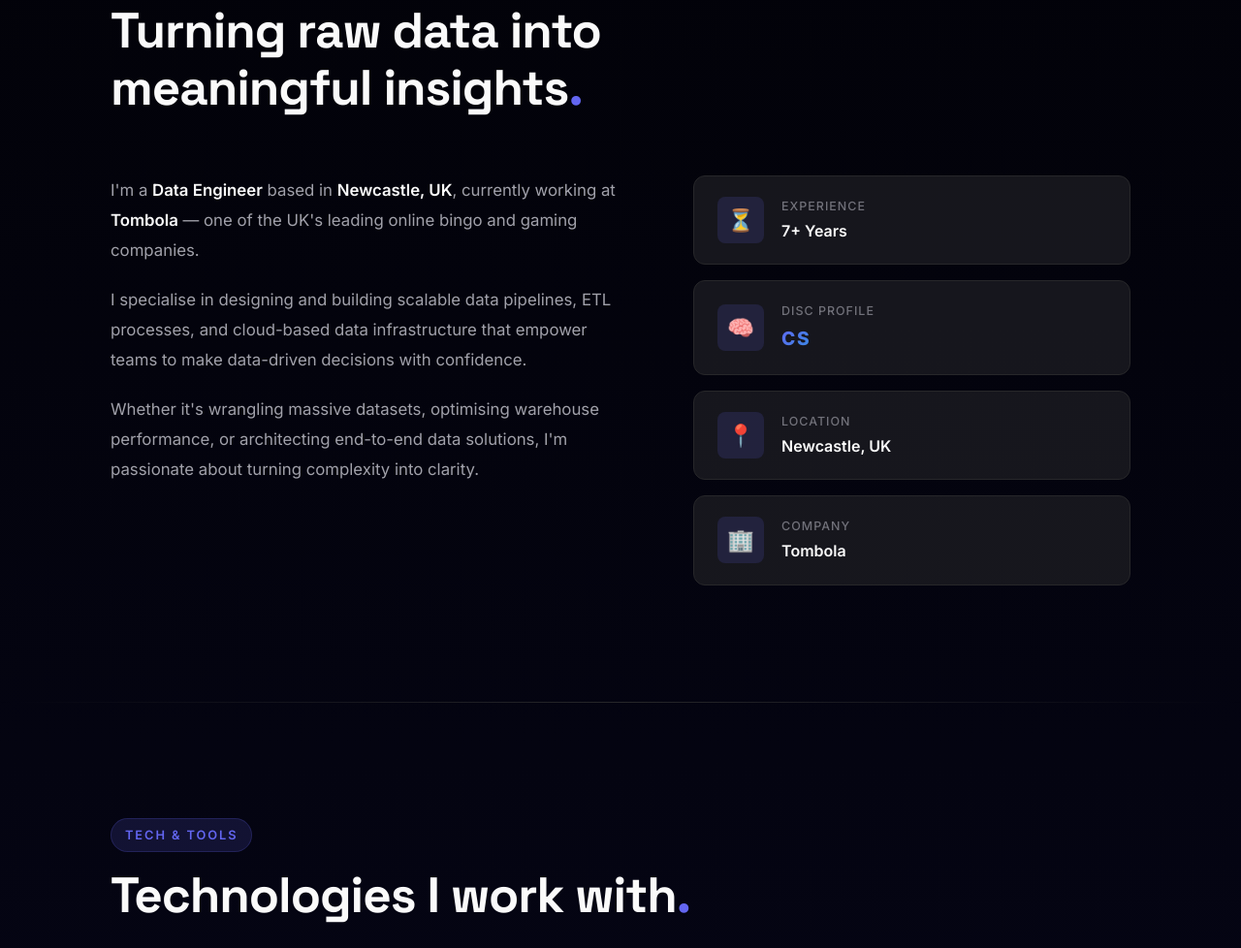
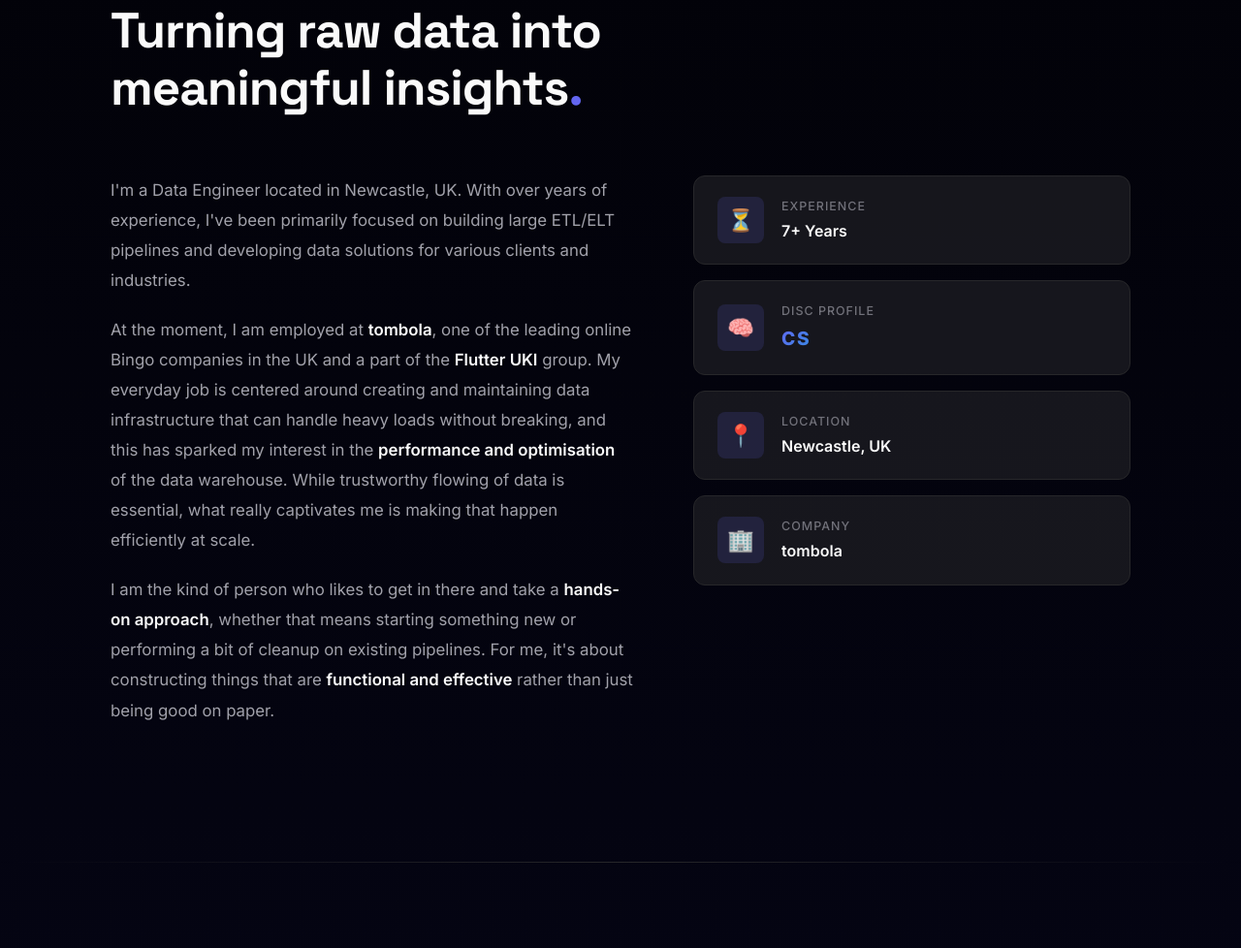
Before and after one commit to obinjoseph/my-website, a plain HTML site: page index.html in a window 1280 px wide. Shown: the part 969-1947 px from the top of the page at 97% size. Drawn offline with nearby package versions, Linux system fonts and the light colour scheme; animation ran at ten frames a second.

Commit message:
Revise about section in index.html for clarity
Updated the about section to provide a clearer and more detailed description of my role and experience as a Data Engineer.

```diff
--- a/index.html
+++ b/index.html
@@ -121,19 +121,25 @@
       <div class="about-grid">
         <div class="about-text reveal">
           <p>
-            I'm a <strong>Data Engineer</strong> based in <strong>Newcastle, UK</strong>,
-            currently working at <strong>Tombola</strong> — one of the UK's leading online
-            bingo and gaming companies.
+            I'm a Data Engineer located in Newcastle, UK.
+            With over <span id="yearsExperienceInline"></span> years of experience,
+            I've been primarily focused on building large ETL/ELT pipelines and
+            developing data solutions for various clients and industries.
           </p>
           <p>
-            I specialise in designing and building scalable data pipelines, ETL processes,
-            and cloud-based data infrastructure that empower teams to make data-driven
-            decisions with confidence.
+            At the moment, I am employed at <strong>tombola</strong>, one of the leading online
+            Bingo companies in the UK and a part of the <strong>Flutter UKI</strong> group. My
+            everyday job is centered around creating and maintaining data infrastructure that can
+            handle heavy loads without breaking, and this has sparked my interest in the
+            <strong>performance and optimisation</strong> of the data warehouse. While trustworthy
+            flowing of data is essential, what really captivates me is making that happen
+            efficiently at scale.
           </p>
           <p>
-            Whether it's wrangling massive datasets, optimising warehouse performance,
-            or architecting end-to-end data solutions, I'm passionate about turning
-            complexity into clarity.
+            I am the kind of person who likes to get in there and take a <strong>hands-on
+            approach</strong>, whether that means starting something new or performing a bit of
+            cleanup on existing pipelines. For me, it's about constructing things that are
+            <strong>functional and effective</strong> rather than just being good on paper.
           </p>
         </div>
         <div class="about-details reveal">
@@ -162,7 +168,7 @@
             <div class="detail-icon">🏢</div>
             <div class="detail-info">
               <span class="detail-label">Company</span>
-              <span class="detail-value">Tombola</span>
+              <span class="detail-value">tombola</span>
             </div>
           </div>
         </div>
```
